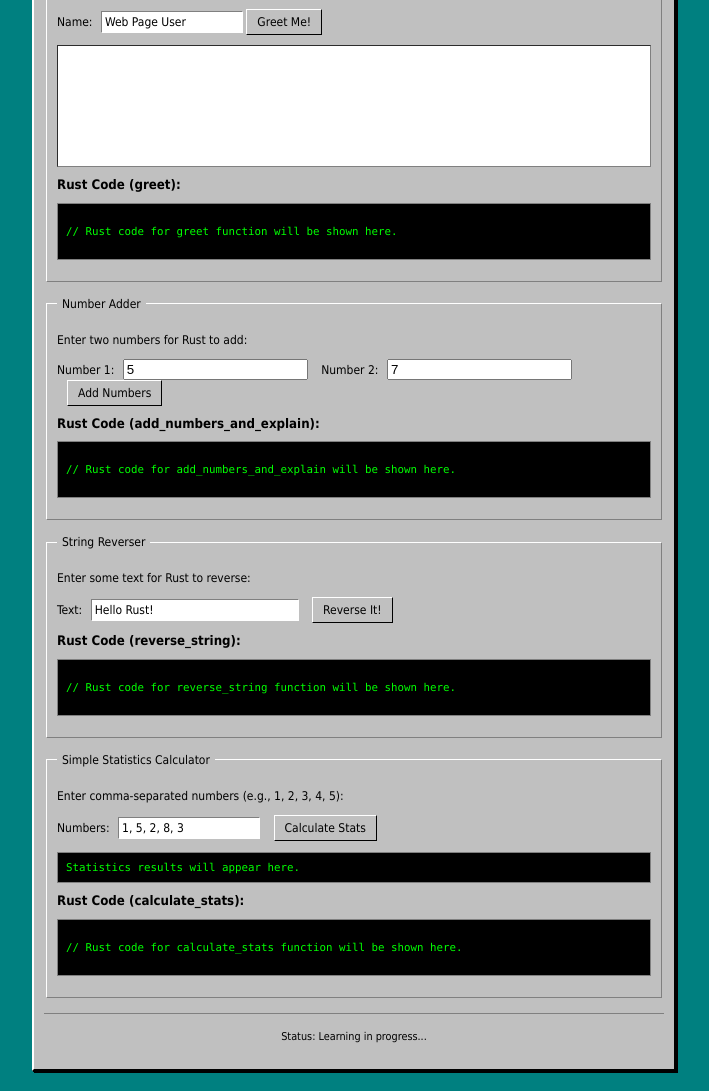
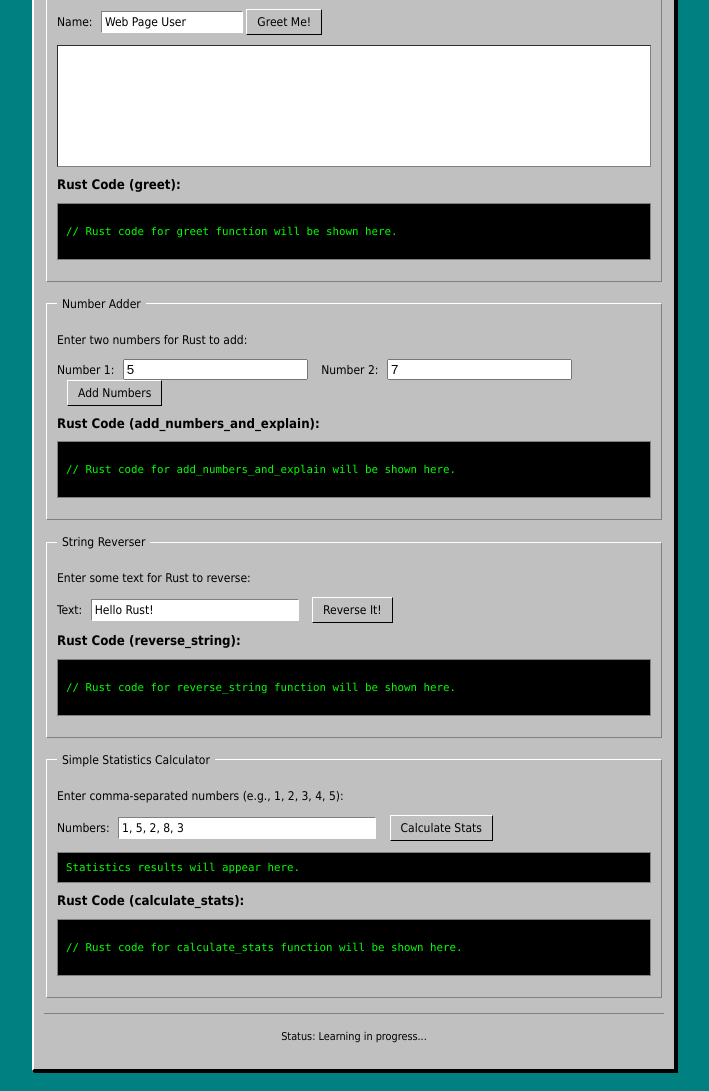
Before and after one commit to conor-timmis/lets-learn-rust, a plain HTML site: page index.html in a window 1280 px wide. Shown: the part 179-1270 px from the top of the page, without its empty margins (286-995 px from the left). Drawn offline with Linux system fonts and the light colour scheme.

Commit message:
Add statistics style

```diff
--- a/style.css
+++ b/style.css
@@ -138,6 +138,10 @@ footer {
     width: 200px;
 }
 
+#stats-input {
+    width: 250px;
+}
+
 .label-spacer,
 .button-spacer {
     margin-left: 10px;
```
